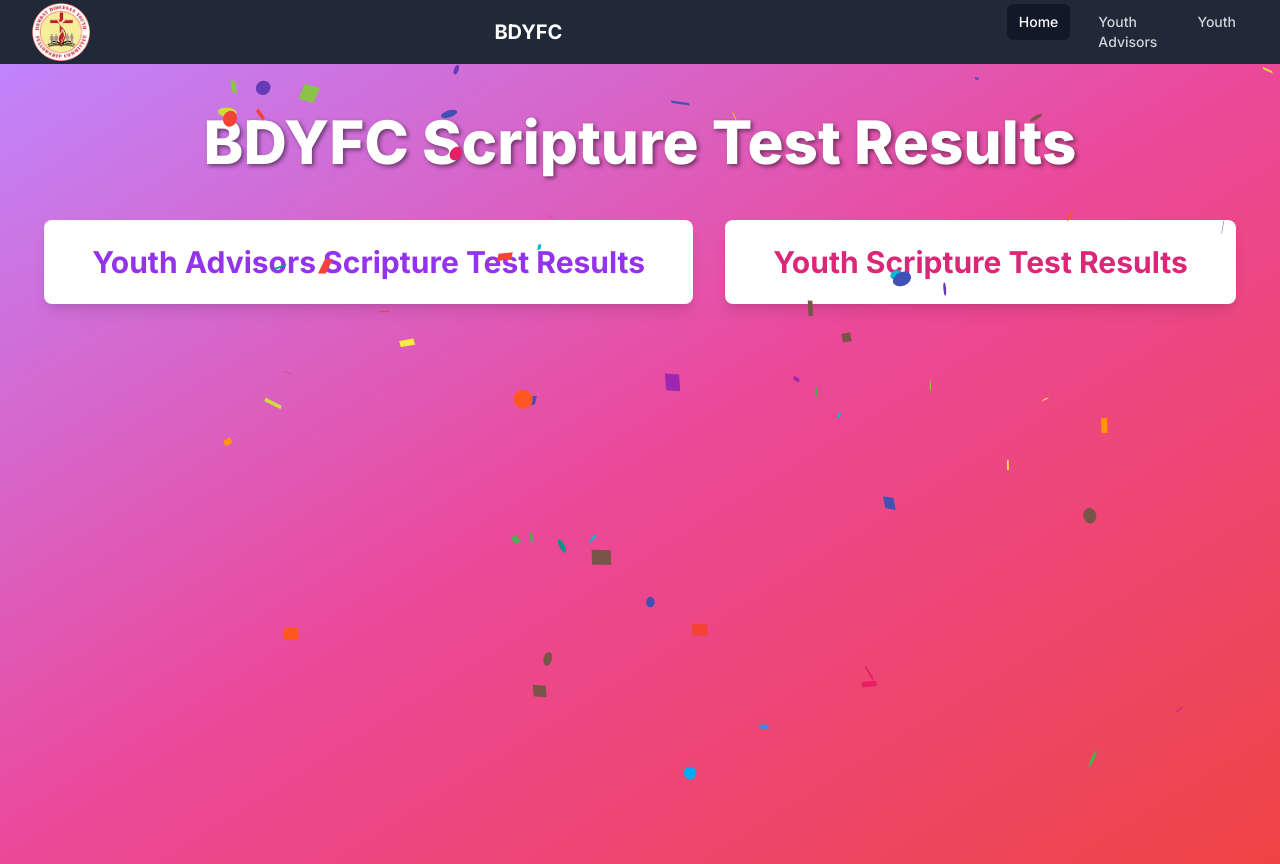
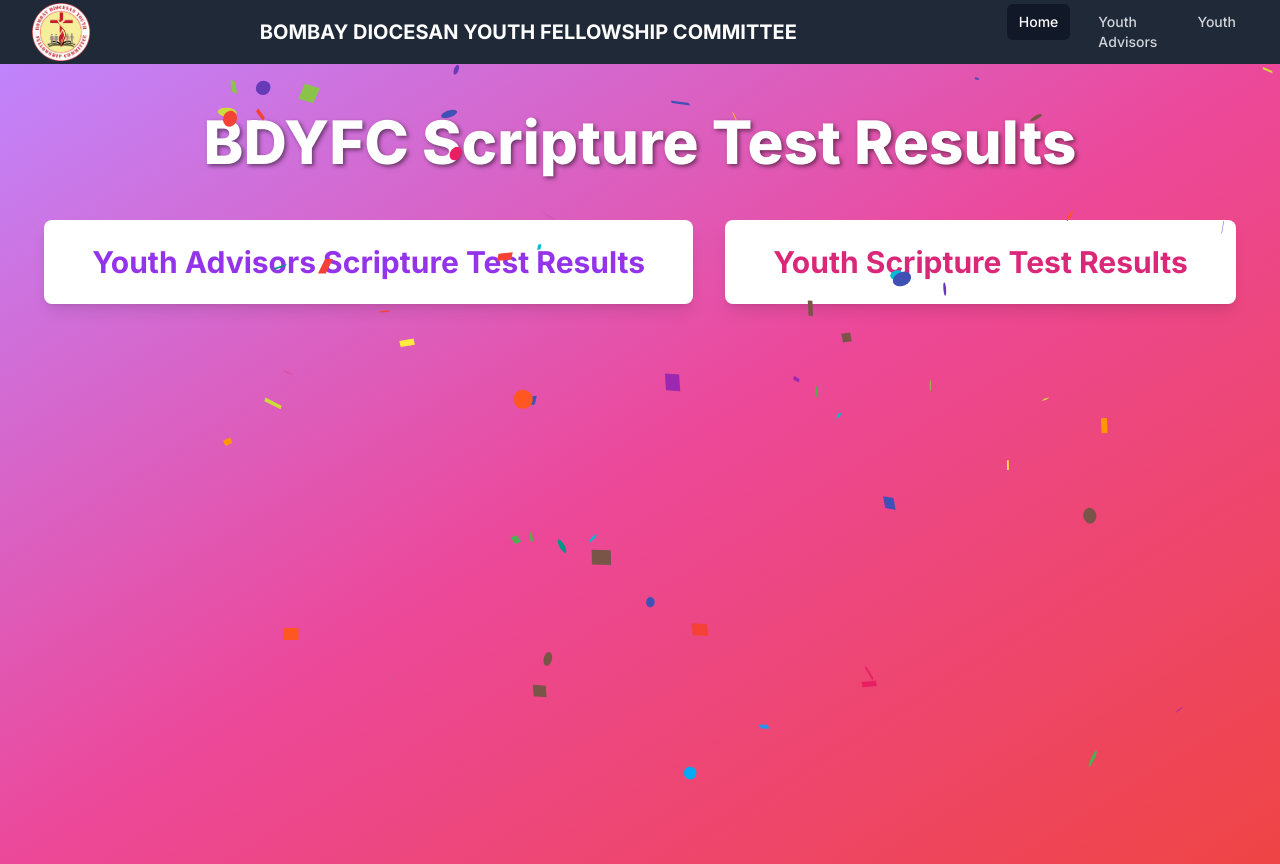
Before and after one commit to MetaSonic001/leaderboard-app, a Next.js app: page / in a window 1280 px wide. Built offline with nearby package versions, Linux system fonts and the light colour scheme.

Commit message:
heading update

```diff
--- a/src/components/Navbar.tsx
+++ b/src/components/Navbar.tsx
@@ -30,7 +30,9 @@
               />
             </div>
             <div className="flex-grow text-center">
-              <h1 className="text-white text-xl font-bold">BDYFC</h1>
+              <h1 className="text-white text-xl font-bold">
+                BOMBAY DIOCESAN YOUTH FELLOWSHIP COMMITTEE
+              </h1>
             </div>
           </div>
 
```
